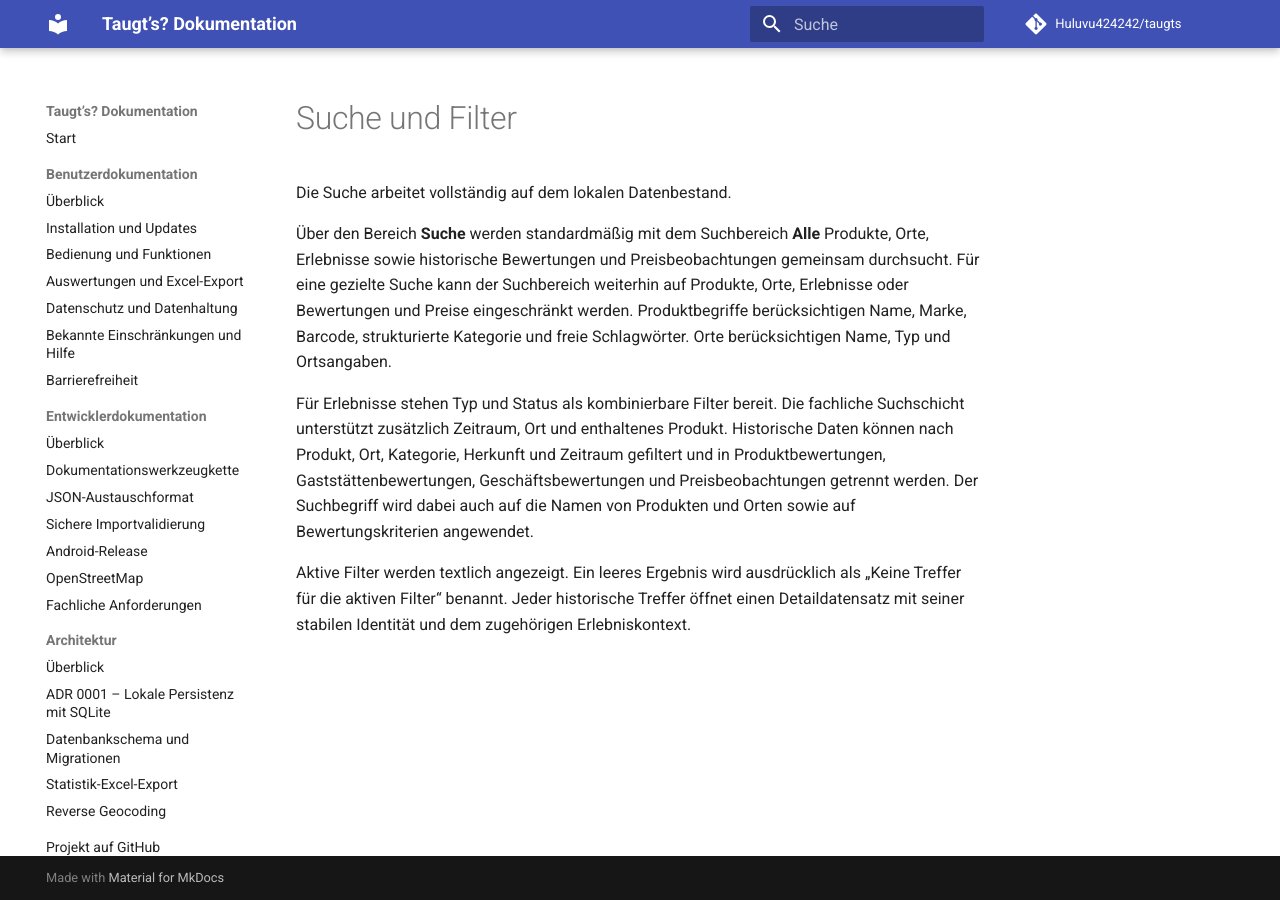
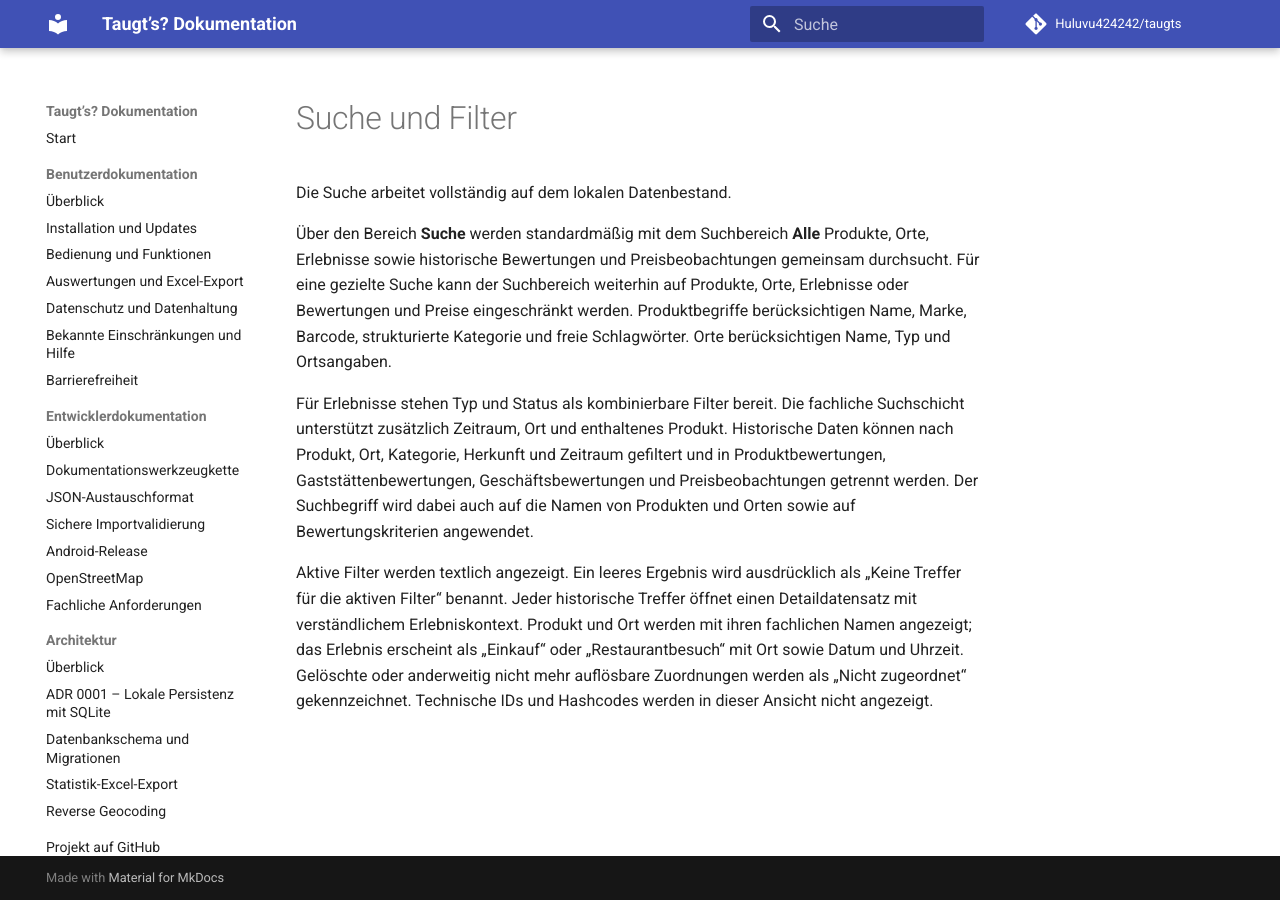
Before and after one commit to Huluvu424242/taugts, an MkDocs documentation site: the page built from docs/benutzer/suche-und-filter.md, in a window 1280 px wide. Built offline with MkDocs 1.6.1 and Material for MkDocs 9.7.7, drawn with Linux system fonts in a browser that asks for light colours; comment, search, counter and statistics services are not loaded.

Commit message:
Story #218: Benutzerdoku zu Bewertungsdetails aktualisieren

```diff
--- a/docs/benutzer/suche-und-filter.md
+++ b/docs/benutzer/suche-und-filter.md
@@ -6,4 +6,4 @@ Die Suche arbeitet vollständig auf dem lokalen Datenbestand.
 
 Für Erlebnisse stehen Typ und Status als kombinierbare Filter bereit. Die fachliche Suchschicht unterstützt zusätzlich Zeitraum, Ort und enthaltenes Produkt. Historische Daten können nach Produkt, Ort, Kategorie, Herkunft und Zeitraum gefiltert und in Produktbewertungen, Gaststättenbewertungen, Geschäftsbewertungen und Preisbeobachtungen getrennt werden. Der Suchbegriff wird dabei auch auf die Namen von Produkten und Orten sowie auf Bewertungskriterien angewendet.
 
-Aktive Filter werden textlich angezeigt. Ein leeres Ergebnis wird ausdrücklich als „Keine Treffer für die aktiven Filter“ benannt. Jeder historische Treffer öffnet einen Detaildatensatz mit seiner stabilen Identität und dem zugehörigen Erlebniskontext.
+Aktive Filter werden textlich angezeigt. Ein leeres Ergebnis wird ausdrücklich als „Keine Treffer für die aktiven Filter“ benannt. Jeder historische Treffer öffnet einen Detaildatensatz mit verständlichem Erlebniskontext. Produkt und Ort werden mit ihren fachlichen Namen angezeigt; das Erlebnis erscheint als „Einkauf“ oder „Restaurantbesuch“ mit Ort sowie Datum und Uhrzeit. Gelöschte oder anderweitig nicht mehr auflösbare Zuordnungen werden als „Nicht zugeordnet“ gekennzeichnet. Technische IDs und Hashcodes werden in dieser Ansicht nicht angezeigt.
```
